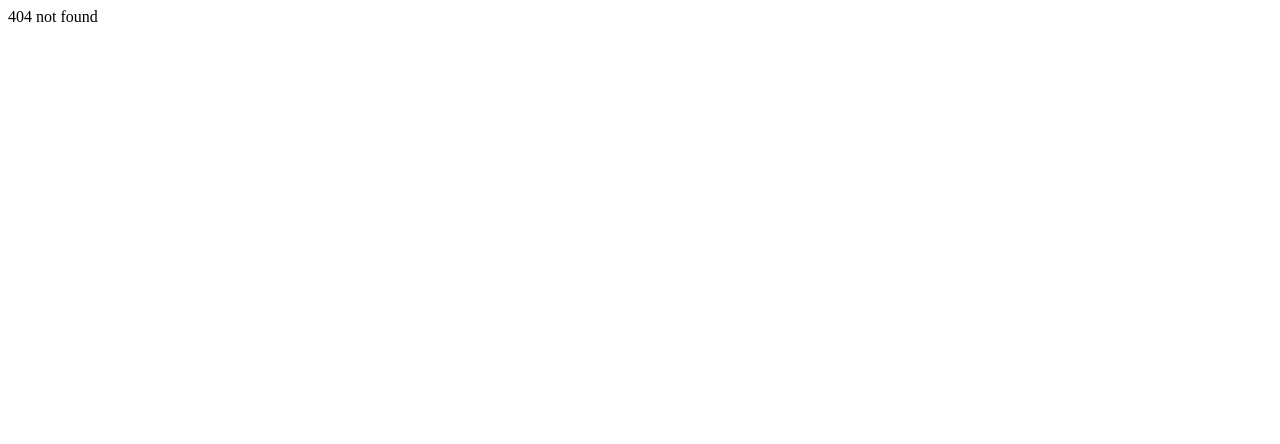
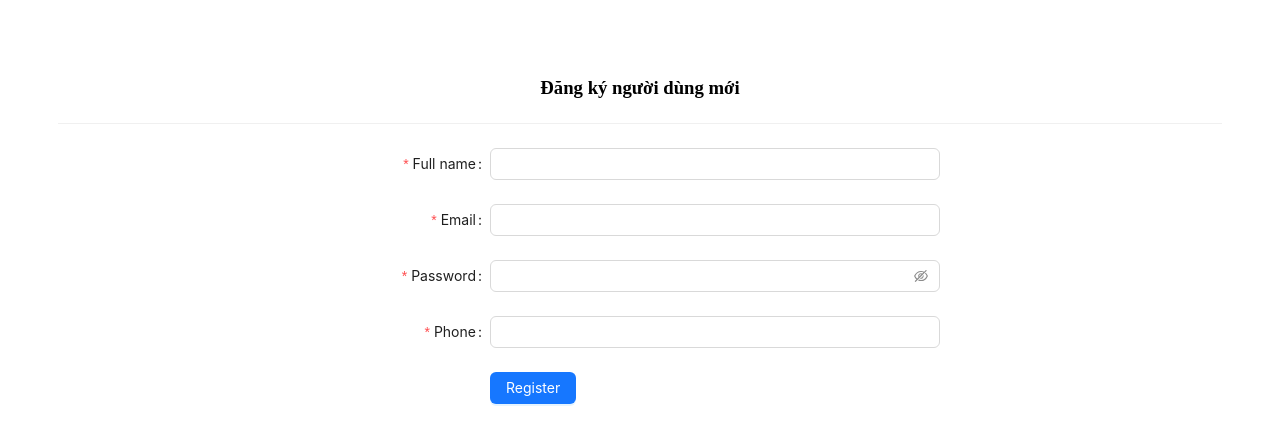
Before and after one commit to 12032002hailong/Clone_Tiki_FE-Vite-, a React (Vite) app: page /register in a window 1280 px wide. Before the commit this address had no page. Shown: the top 444 px of the page. Built offline with nearby package versions, Linux system fonts and the light colour scheme.

Commit message:
Design Register

```diff
--- a/package.json
+++ b/package.json
@@ -10,7 +10,9 @@
     "preview": "vite preview"
   },
   "dependencies": {
+    "@ant-design/icons": "5.0.1",
     "@reduxjs/toolkit": "1.9.3",
+    "antd": "5.3.2",
     "react": "18.2.0",
     "react-dom": "18.2.0",
     "react-redux": "^8.0.5",
--- a/src/App.jsx
+++ b/src/App.jsx
@@ -10,6 +10,7 @@ import { Outlet } from "react-router-dom";
 import Header from './components/Header';
 import Footer from './components/Footer';
 import Home from './components/Home';
+import RegisterPage from './pages/register';
 
 
 
@@ -46,6 +47,10 @@ export default function App() {
       path: "/login",
       element: <LoginPage/>,
     },
+    {
+      path: "/register",
+      element: <RegisterPage/>,
+    },
   ]);
 
   return(
--- /dev/null
+++ b/src/pages/register/index.jsx
@@ -0,0 +1,74 @@
+import React from 'react';
+import {Button, Divider, Form, Input} from 'antd';
+
+const RegisterPage = () => {
+    const onFinish = (values) =>{
+        console.log('Success: ', values)
+    }
+
+    return (
+    <div className='register-page' style={{padding: '50px'}}>
+        <h3 style={{textAlign: 'center'}}>Đăng ký người dùng mới</h3>
+        <Divider/>
+        <Form
+            name="basic"
+            labelCol={{ span: 6}}
+            style={{maxWidth: 600, margin: '0 auto'}}
+            onFinish={onFinish}
+            autoComplete='off'
+        >
+            <Form.Item
+                label="Full name"
+                name="fullName"
+                rules={[{
+                    required: true,
+                    message: 'fullname không được để trống'
+                }]}
+            >
+                <Input/>
+            </Form.Item>
+
+            <Form.Item
+                label="Email"
+                name="email"
+                rules={[{
+                    required: true,
+                    message: 'email không được để trống'
+                }]}
+            >
+                <Input/>
+            </Form.Item>
+
+            <Form.Item
+                label="Password"
+                name="password"
+                rules={[{
+                    required: true,
+                    message: 'Please input your password'
+                }]}
+            >
+                <Input.Password/>
+            </Form.Item>
+
+            <Form.Item
+                label="Phone"
+                name="phone"
+                rules={[{
+                    required: true,
+                    message: 'phone không được để trống'
+                }]}
+            >
+                <Input/>
+            </Form.Item>
+
+            <Form.Item wrapperCol={{ offset: 6, span: 16}}>
+                <Button type="primary" htmlType="submit">
+                    Register
+                </Button>
+            </Form.Item>
+        </Form>
+    </div>
+    )
+}
+
+export default RegisterPage
```
